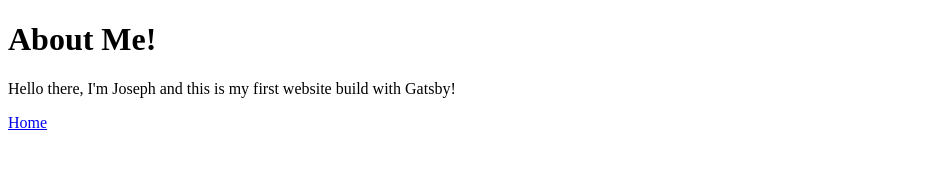
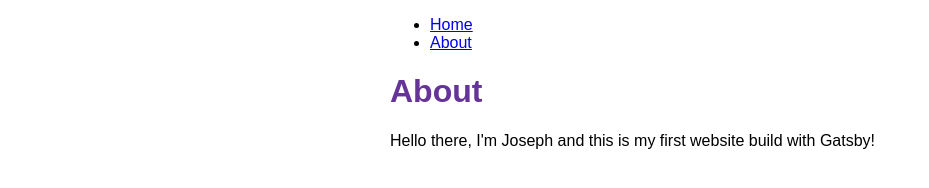
Before and after one commit to joseph-alberto/learn-gatsby, a Gatsby site: page /about in a window 1280 px wide. Shown: the whole page, without its empty margins (0-929 px from the left). Built offline with nearby package versions, Linux system fonts and the light colour scheme; Gatsby itself is replaced by a stand-in of ours.

Commit message:
Implement Layout Component on index and about page

```diff
--- a/src/pages/about.js
+++ b/src/pages/about.js
@@ -1,14 +1,12 @@
 import React from 'react'
 import {Link} from 'gatsby'
+import Layout from '../components/layout'
 
 const AboutPage = () => {
     return (
-        <main>
-            <title>About Page</title>
-            <h1>About Me!</h1>
+        <Layout pageTitle='About'>
             <p>Hello there, I'm Joseph and this is my first website build with Gatsby!</p>
-            <Link to='/'>Home</Link>
-        </main>
+        </Layout>
     )
 }
 
```
Also changed, not shown: src/pages/index.js (+3 -5 lines).
